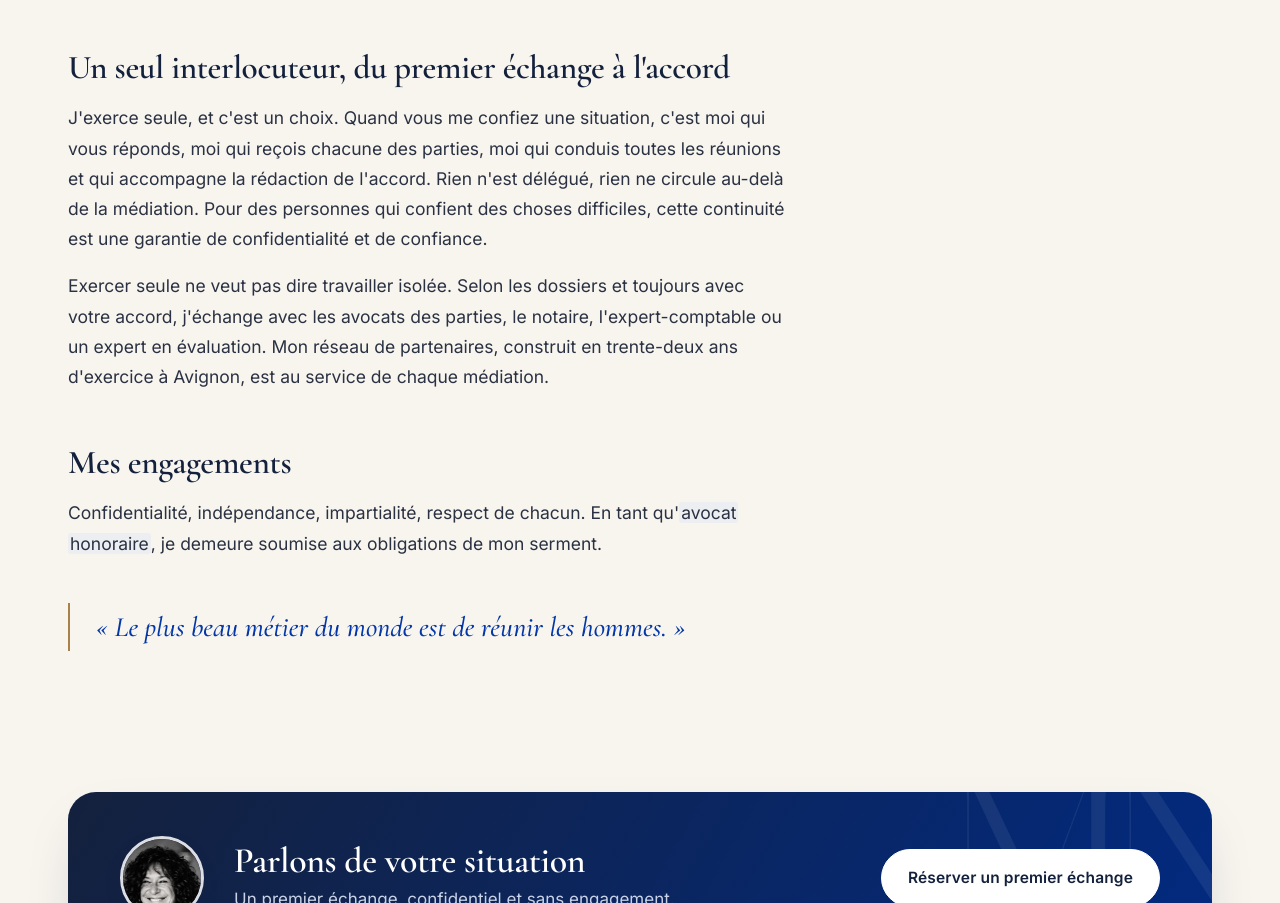
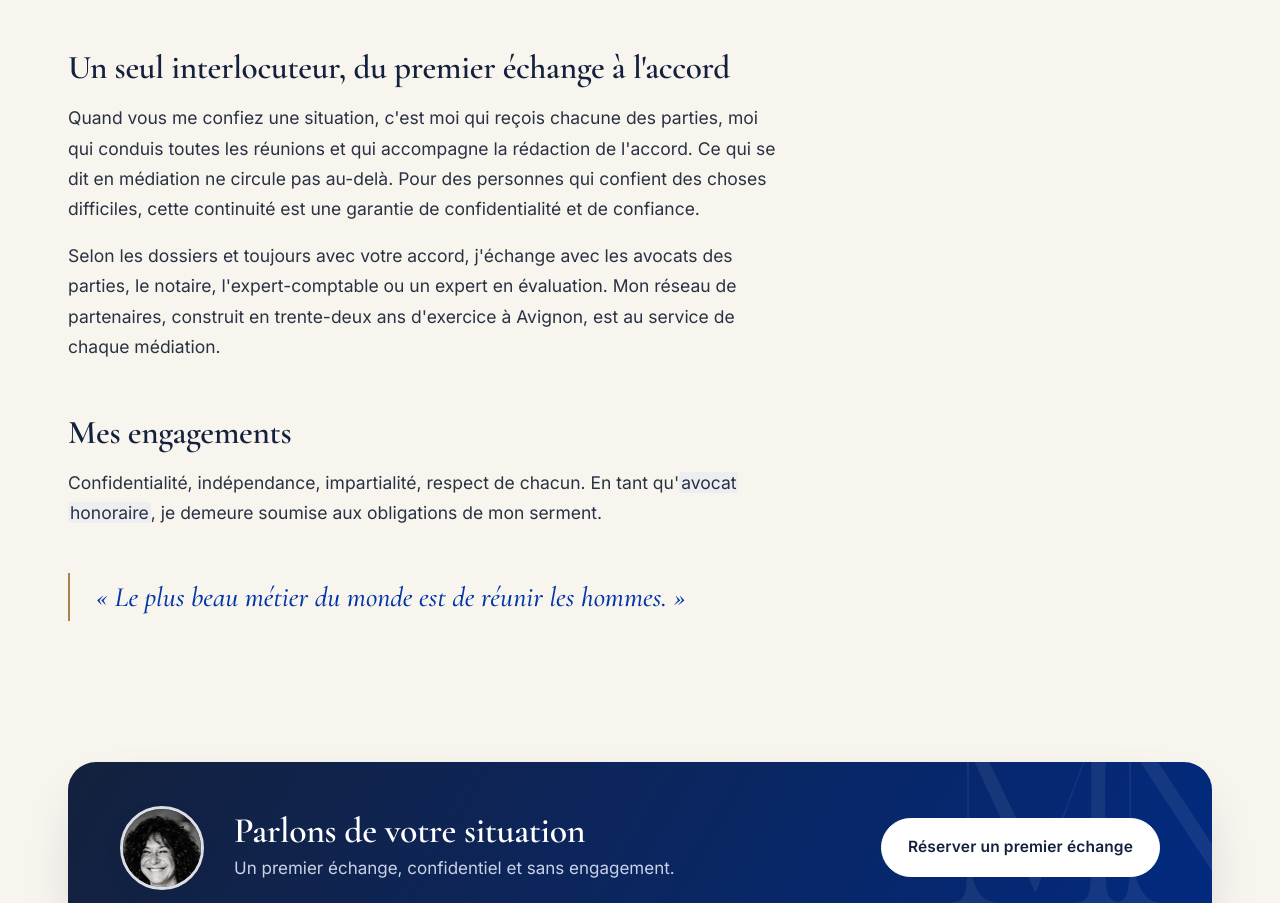
Before and after one commit to CelineBerard/florence-rozenblit-essai, a plain HTML site: page public/qui-suis-je.html in a window 1280 px wide. Shown: the part 2494-3397 px from the top of the page. Drawn offline with nearby package versions, Linux system fonts and the light colour scheme.

Commit message:
Qui suis-je : rester flou sur l'organisation du cabinet
Co-Authored-By: Claude Opus 5.5 <noreply@anthropic.com>

```diff
--- a/public/qui-suis-je.html
+++ b/public/qui-suis-je.html
@@ -31,8 +31,8 @@
         <li><strong>De la ténacité</strong> : certains accords demandent du temps, je le prends.</li>
       </ul>
       <h2>Un seul interlocuteur, du premier échange à l'accord</h2>
-<p>J'exerce seule, et c'est un choix. Quand vous me confiez une situation, c'est moi qui vous réponds, moi qui reçois chacune des parties, moi qui conduis toutes les réunions et qui accompagne la rédaction de l'accord. Rien n'est délégué, rien ne circule au-delà de la médiation. Pour des personnes qui confient des choses difficiles, cette continuité est une garantie de confidentialité et de confiance.</p>
-<p>Exercer seule ne veut pas dire travailler isolée. Selon les dossiers et toujours avec votre accord, j'échange avec les avocats des parties, le notaire, l'expert-comptable ou un expert en évaluation. Mon réseau de partenaires, construit en trente-deux ans d'exercice à Avignon, est au service de chaque médiation.</p>
+<p>Quand vous me confiez une situation, c'est moi qui reçois chacune des parties, moi qui conduis toutes les réunions et qui accompagne la rédaction de l'accord. Ce qui se dit en médiation ne circule pas au-delà. Pour des personnes qui confient des choses difficiles, cette continuité est une garantie de confidentialité et de confiance.</p>
+<p>Selon les dossiers et toujours avec votre accord, j'échange avec les avocats des parties, le notaire, l'expert-comptable ou un expert en évaluation. Mon réseau de partenaires, construit en trente-deux ans d'exercice à Avignon, est au service de chaque médiation.</p>
 <h2>Mes engagements</h2>
       <p>Confidentialité, indépendance, impartialité, respect de chacun. En tant qu'<mark class="kw">avocat honoraire</mark>, je demeure soumise aux obligations de mon serment.</p>
       <blockquote>« Le plus beau métier du monde est de réunir les hommes. »</blockquote></article><aside class="side"><div class="box"><picture class="ph-side"><source type="image/webp" srcset="assets/florence-rozenblit-rouge-buste-640.webp 640w, assets/florence-rozenblit-rouge-buste-960.webp 960w" sizes="300px"><img src="assets/florence-rozenblit-rouge-buste-960.jpg" width="960" height="768" loading="lazy" alt="Portrait de Florence Rozenblit, avocat honoraire, médiatrice et négociatrice à Avignon"></picture><p class="who"><strong>Florence Rozenblit</strong><br><mark class="kw">Avocat honoraire</mark>, médiatrice et <mark class="kw">négociatrice</mark></p>
```
